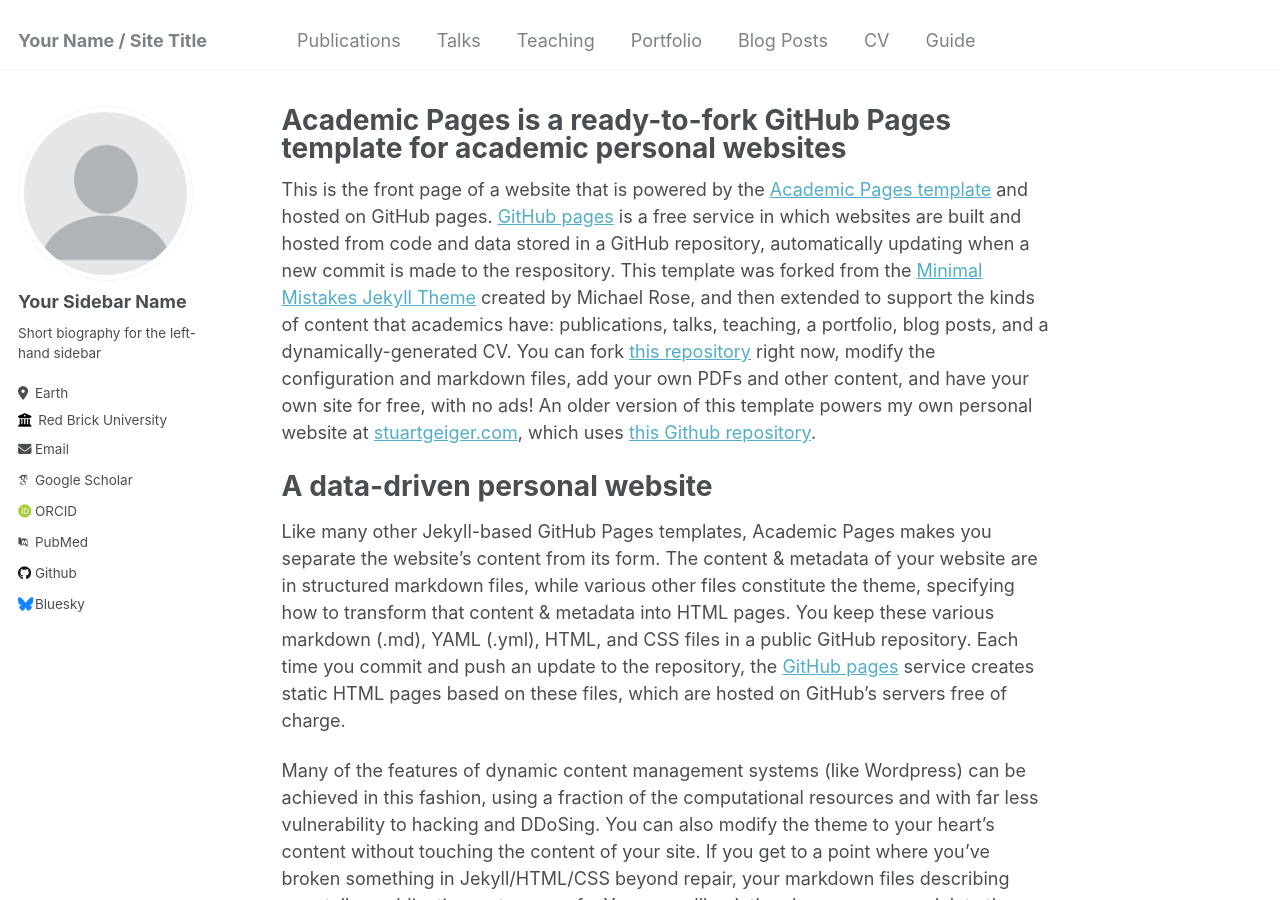
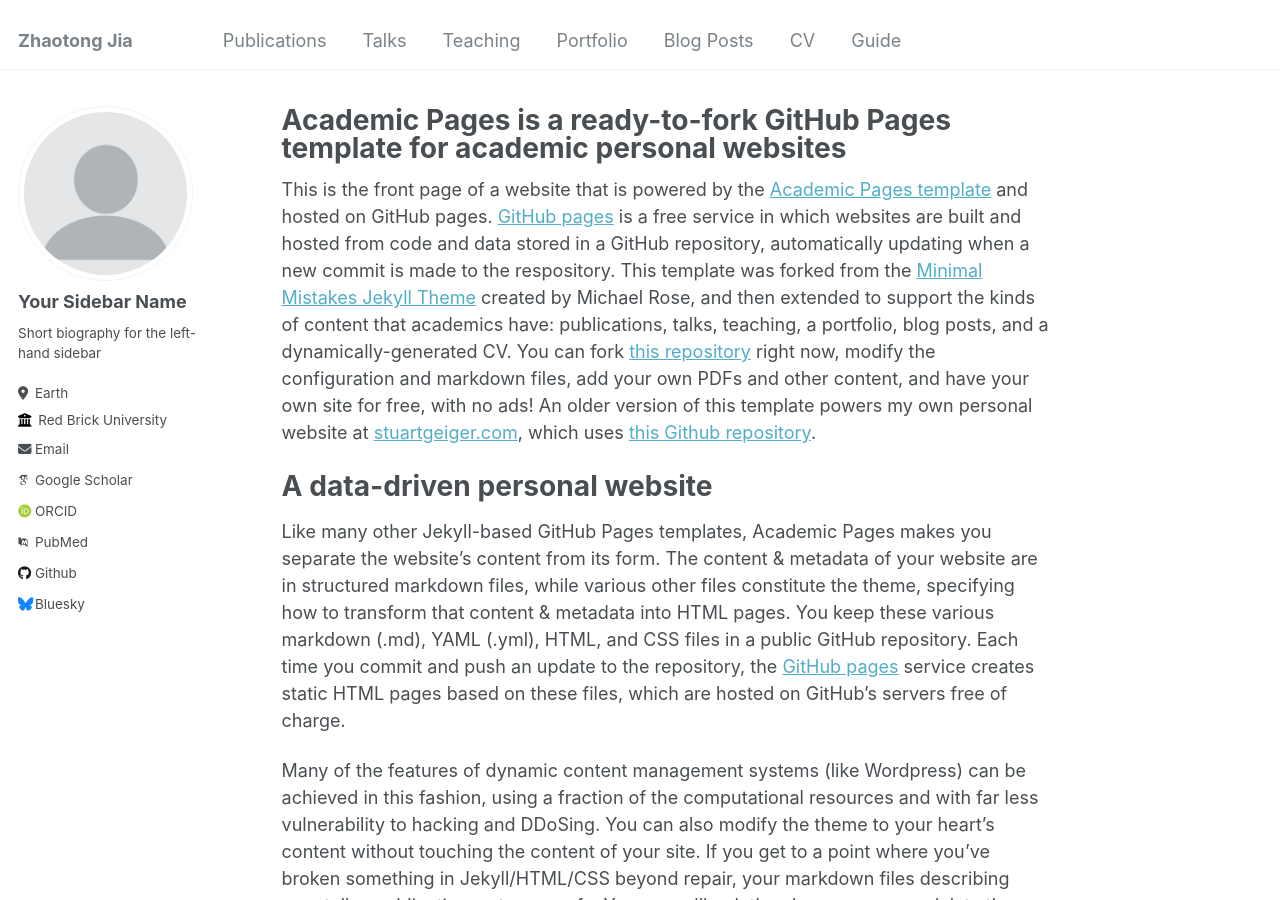
Before and after one commit to chotong/chotong.github.io, a Jekyll site: the page built from _pages/about.md, in a window 1280 px wide and 900 px high. Built offline with Jekyll 4.4.1, drawn with Linux system fonts in a browser that asks for light colours; some web fonts are replaced.

Commit message:
Update _config.yml

```diff
--- a/_config.yml
+++ b/_config.yml
@@ -8,7 +8,7 @@
 
 # Basic Site Settings
 locale                   : "en-US"
-title                    : "Your Name / Site Title"
+title                    : "Zhaotong Jia"
 title_separator          : "-"
 name                     : &name "Your Name"
 description              : &description "personal description"
```
